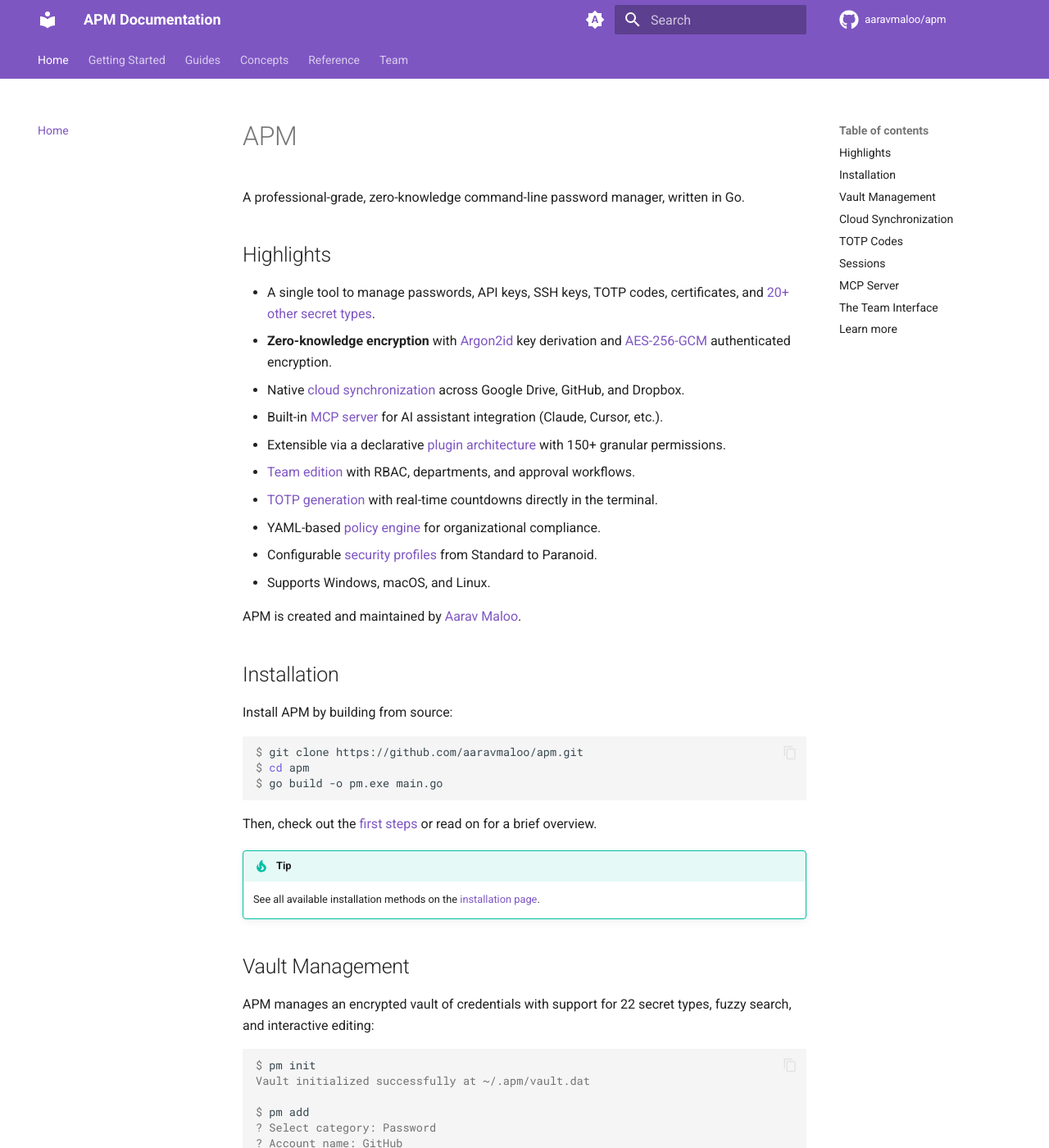
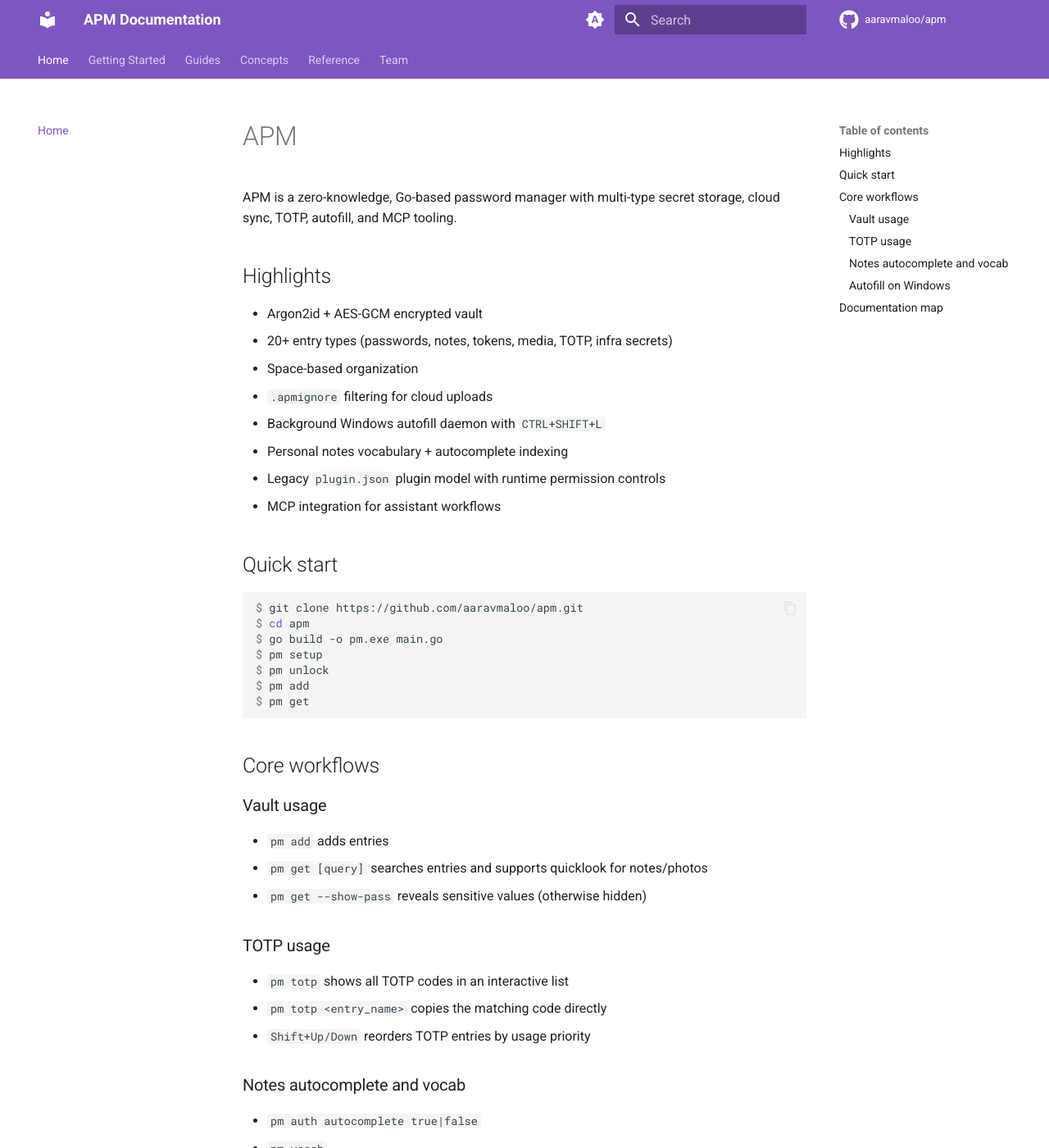
Before and after one commit to aaravmaloo/apm, an MkDocs documentation site: the page built from docs/index.md, in a window 1280 px wide and 1400 px high. Shown: the whole window at 82% size. Built offline with MkDocs 1.6.1 and Material for MkDocs 9.7.7, drawn with Linux system fonts in a browser that asks for light colours; comment, search, counter and statistics services are not loaded; some of the changed text lies outside the part shown.

Commit message:
update the indexes of docs

````diff
--- a/docs/index.md
+++ b/docs/index.md
@@ -1,151 +1,64 @@
 # APM
 
-A professional-grade, zero-knowledge command-line password manager, written in Go.
+APM is a zero-knowledge, Go-based password manager with multi-type secret storage, cloud sync, TOTP, autofill, and MCP tooling.
 
 ## Highlights
 
-- A single tool to manage passwords, API keys, SSH keys, TOTP codes, certificates, and
-  [20+ other secret types](./concepts/secret-types.md).
-- **Zero-knowledge encryption** with [Argon2id](./concepts/encryption.md) key derivation and
-  [AES-256-GCM](./concepts/encryption.md) authenticated encryption.
-- Native [cloud synchronization](./guides/cloud-sync.md) across Google Drive, GitHub, and Dropbox.
-- Built-in [MCP server](./guides/mcp-integration.md) for AI assistant integration (Claude, Cursor,
-  etc.).
-- Extensible via a declarative [plugin architecture](./concepts/plugins.md) with 150+ granular
-  permissions.
-- [Team edition](./team/index.md) with RBAC, departments, and approval workflows.
-- [TOTP generation](./guides/totp.md) with real-time countdowns directly in the terminal.
-- YAML-based [policy engine](./concepts/policy-engine.md) for organizational compliance.
-- Configurable [security profiles](./concepts/security-profiles.md) from Standard to Paranoid.
-- Supports Windows, macOS, and Linux.
+- Argon2id + AES-GCM encrypted vault
+- 20+ entry types (passwords, notes, tokens, media, TOTP, infra secrets)
+- Space-based organization
+- `.apmignore` filtering for cloud uploads
+- Background Windows autofill daemon with `CTRL+SHIFT+L`
+- Personal notes vocabulary + autocomplete indexing
+- Legacy `plugin.json` plugin model with runtime permission controls
+- MCP integration for assistant workflows
 
-APM is created and maintained by [Aarav Maloo](https://github.com/aaravmaloo).
-
-## Installation
-
-Install APM by building from source:
+## Quick start
 
 ```console
 $ git clone https://github.com/aaravmaloo/apm.git
 $ cd apm
 $ go build -o pm.exe main.go
+$ pm setup
+$ pm unlock
+$ pm add
+$ pm get
 ```
 
-Then, check out the [first steps](./getting-started/first-steps.md) or read on for a brief overview.
+## Core workflows
 
-!!! tip
+### Vault usage
 
-    See all available installation methods on the
-    [installation page](./getting-started/installation.md).
+- `pm add` adds entries
+- `pm get [query]` searches entries and supports quicklook for notes/photos
+- `pm get --show-pass` reveals sensitive values (otherwise hidden)
 
-## Vault Management
+### TOTP usage
 
-APM manages an encrypted vault of credentials with support for 22 secret types, fuzzy search, and
-interactive editing:
+- `pm totp` shows all TOTP codes in an interactive list
+- `pm totp <entry_name>` copies the matching code directly
+- `Shift+Up/Down` reorders TOTP entries by usage priority
 
-```console
-$ pm init
-Vault initialized successfully at ~/.apm/vault.dat
+### Notes autocomplete and vocab
 
-$ pm add
-? Select category: Password
-? Account name: GitHub
-? Username: aarav@example.com
-? Password: ********
-Entry added successfully.
+- `pm auth autocomplete true|false`
+- `pm vocab`
+- `pm vocab alias`
+- `pm vocab rank <word> <delta>`
 
-$ pm get github
-+----------+----------------------+
-| Account  | GitHub               |
-| Username | aarav@example.com    |
-| Category | Password             |
-+----------+----------------------+
-```
+### Autofill on Windows
 
-See the [vault management guide](./guides/vault-management.md) to get started.
+- `pm autofill start`
+- `pm unlock` (also unlocks daemon vault state)
+- `pm lock` (also locks daemon)
+- `pm autocomplete link-totp`
 
-## Cloud Synchronization
+See [Autofill Windows](./autofill_windows.md).
 
-APM provides native multi-cloud synchronization to keep your vault available across all your
-trusted devices:
+## Documentation map
 
-```console
-$ pm cloud init gdrive
-Launching browser for Google OAuth...
-Google Drive sync initialized successfully.
-
-$ pm cloud push
-Vault uploaded to Google Drive.
-
-$ pm cloud pull
-Vault downloaded and merged.
-```
-
-See the [cloud sync guide](./guides/cloud-sync.md) to get started.
-
-## TOTP Codes
-
-APM generates time-based one-time passwords with live countdowns:
-
-```console
-$ pm totp show
-? Select entry: GitHub
-
-  Code: 482 913
-  Expires in: 18s [==================------]
-```
-
-See the [TOTP guide](./guides/totp.md) to get started.
-
-## Sessions
-
-APM uses shell-scoped sessions with inactivity timeouts:
-
-```console
-$ pm unlock
-Master password: ********
-Session started (timeout: 1 hour).
-
-$ pm lock
-Session terminated. Memory wiped.
-```
-
-See the [sessions guide](./guides/sessions.md) to get started.
-
-## MCP Server
-
-APM includes a native MCP server for integration with AI assistants:
-
-```console
-$ pm mcp token
-? Select permissions: read, secrets, totp
-Token generated: POXXXXXX...
-
-$ pm mcp serve --token POXXXXXX...
-MCP server listening on stdio...
-```
-
-See the [MCP integration guide](./guides/mcp-integration.md) to get started.
-
-## The Team Interface
-
-APM provides a dedicated team edition for organizations, with RBAC, departments, and
-approval workflows:
-
-```console
-$ pm-team init "Acme Corp"
-Organization initialized.
-
-$ pm-team dept create Engineering
-Department created with isolated encryption domain.
-
-$ pm-team user add alice --role admin
-User onboarded successfully.
-```
-
-See the [team edition documentation](./team/index.md) to get started.
-
-## Learn more
-
-See the [first steps](./getting-started/first-steps.md) or jump straight to the
-[guides](./guides/index.md) to start using APM.
+- [Getting started](./getting-started/index.md)
+- [Guides](./guides/index.md)
+- [Concepts](./concepts/index.md)
+- [Reference](./reference/index.md)
+- [Team docs](./team/index.md)
````
